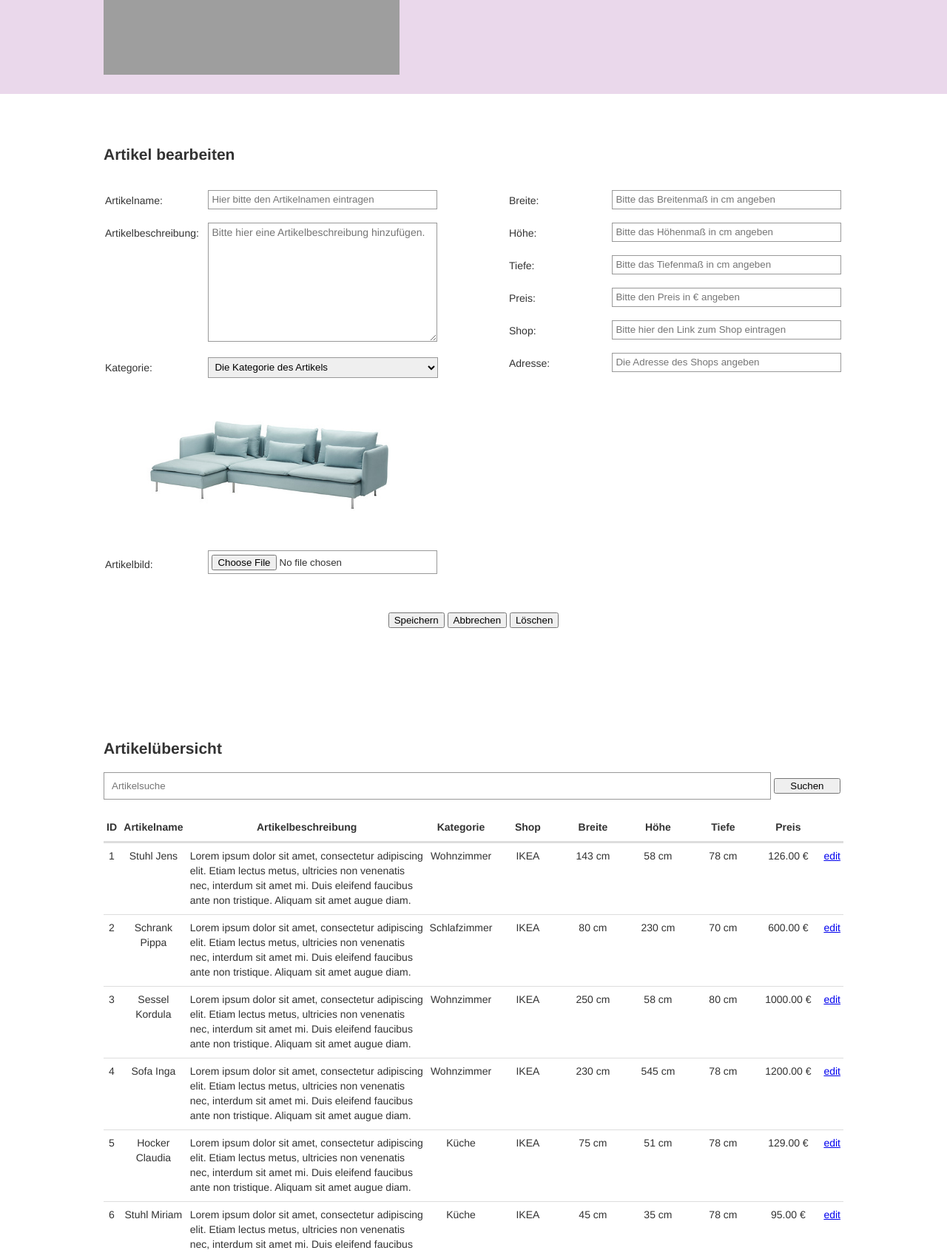
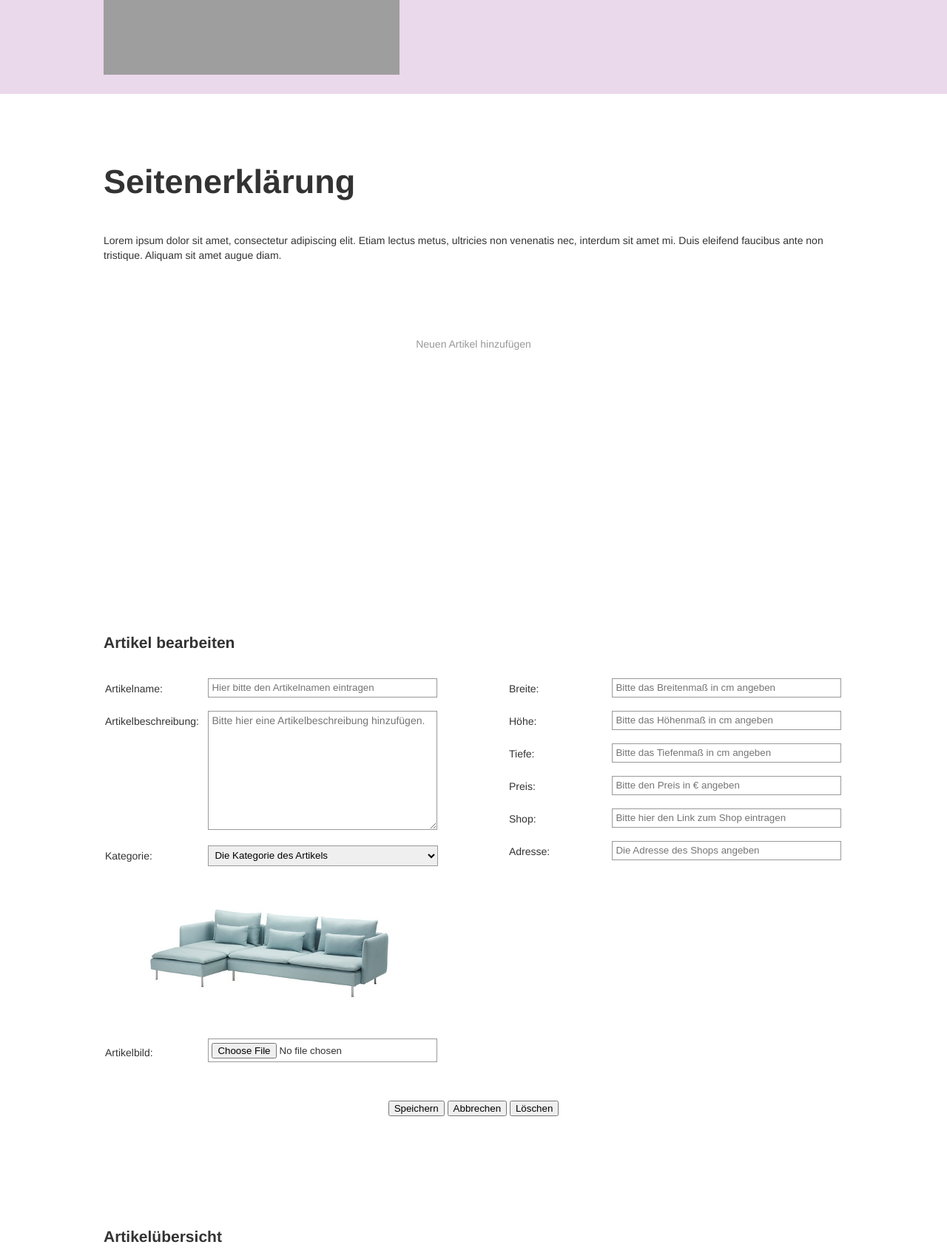
Before and after one commit to schubalibre/mme, a PHP site: page / in a window 1280 px wide. Shown: the part 219-1913 px from the top of the page at 74% size. Run offline with PHP 8.4, Linux system fonts and the light colour scheme; a map, chart or similar area stays blank; some libraries are stand-ins or nearby versions; grey boxes are pictures that could not be loaded.

Commit message:
seitenerklärung

```diff
--- a/css/main.css
+++ b/css/main.css
@@ -35,6 +35,7 @@ nav ul, nav li {
 }
 
 section{
+    display:block;
     padding: 50px 0;
 }
 
@@ -71,6 +72,26 @@ nav {
 footer {
     position: relative;
     bottom: 0;
+}
+
+/************** article-top css **************/
+
+
+#article-top{
+    position: relative;
+    height: 70vh;
+}
+
+#article-top h1{
+    font-size: 45px;
+}
+
+#article-top p a{
+    display: block;
+    margin-top: 100px;
+    text-align: center;
+    color:#999999;
+    text-decoration: none;
 }
 
 /************** article-form css **************/
--- a/index.html
+++ b/index.html
@@ -26,6 +26,18 @@
     </div>
 </header>
 <div class="content">
+
+    <section id="article-top">
+        <h1>Seitenerklärung</h1>
+        <p>Lorem ipsum dolor sit amet, consectetur adipiscing elit. Etiam lectus
+            metus, ultricies non venenatis nec, interdum sit amet mi. Duis eleifend faucibus ante non tristique.
+            Aliquam sit amet augue diam.
+            <a href="#article-form">Neuen Artikel hinzufügen</a>
+        </p>
+
+    </section>
+
+
     <section id="article-form" class="clearfix">
         <!--  required bedeutet, dass es ein Pflichtfeld ist (muss ausgefüllt werden)
         id muss einmalig sein, dann kann man mit css und js darauf zugreifen
```
